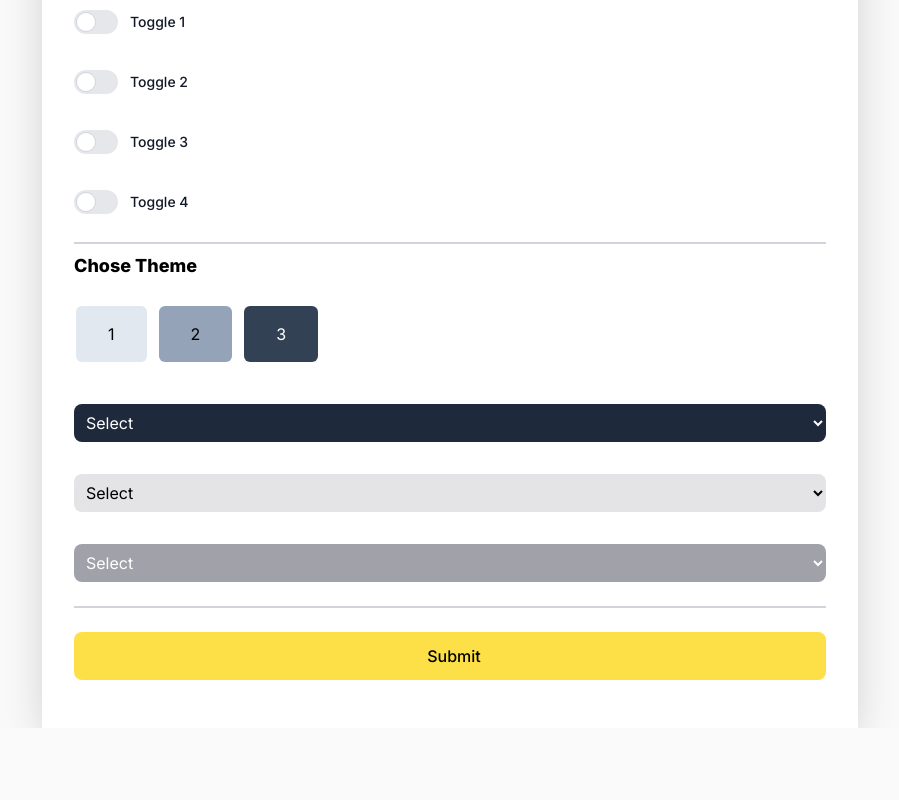
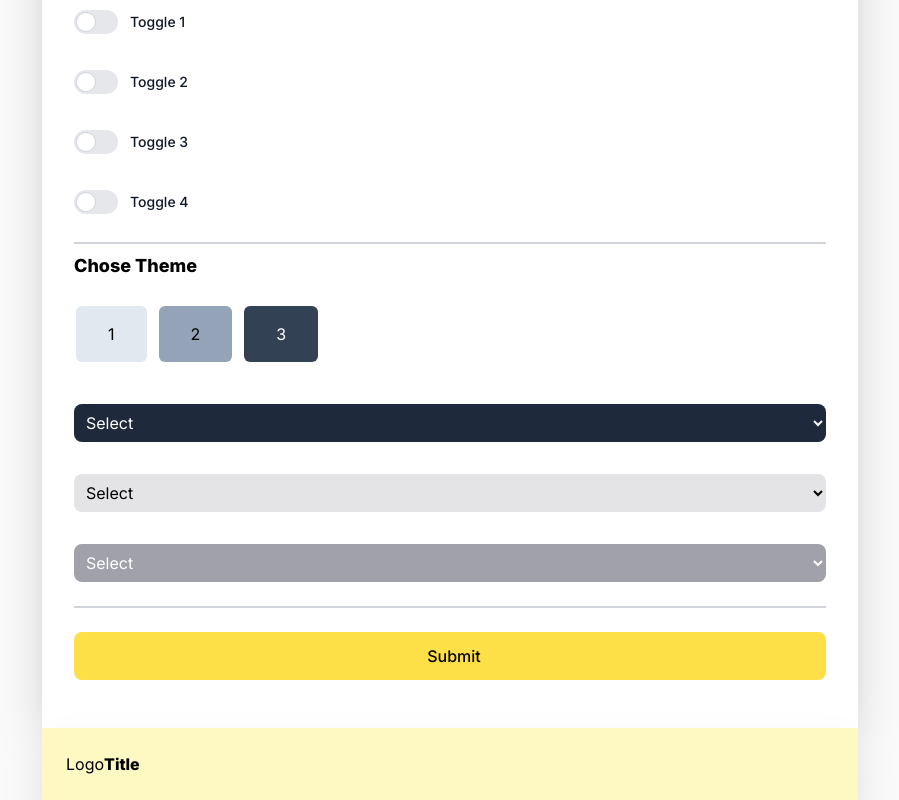
Before and after one commit to tusharjoshi4531/jobboard-clone, a Next.js app: page /dashboard/manage/settings in a window 1280 px wide. Shown: the part 847-1647 px from the top of the page, without its empty margins (334-1233 px from the left). Before the commit the page ends 1575 px from the top, so only its background shows below. Built offline with nearby package versions, Linux system fonts and the light colour scheme.

Commit message:
Ui Components

```diff
--- a/src/app/dashboard/manage/settings/page.tsx
+++ b/src/app/dashboard/manage/settings/page.tsx
@@ -5,6 +5,7 @@ import Button from "@/components/util/Button";
 import CustomSelect from "@/components/util/CustomSelect";
 import DropdownMenu from "@/components/util/DropdownMenu";
 import Input from "@/components/util/Input";
+import JobPostCard from "@/components/util/JobPostCard";
 import Toggle from "@/components/util/Toggle";
 import { useState } from "react";
 
@@ -131,6 +132,7 @@ const SettingsPage = () => {
             />
           </form>
         </Card>
+        <JobPostCard className="my-4 bg-yellow-200"/>
       </div>
     </>
   );
--- /dev/null
+++ b/src/components/util/JobPostCard.tsx
@@ -0,0 +1,15 @@
+import Card from "../Card";
+
+type Props = {
+  className: string;
+
+};
+export default function JobPostCard({ className }: Props) {
+
+  return <Card className="bg-yellow-100 flex p-6">
+    <div>Logo</div>
+    <div className="flex flex-row">
+      <h1 className=" font-extrabold">Title</h1>
+    </div>
+  </Card>;
+}
```
